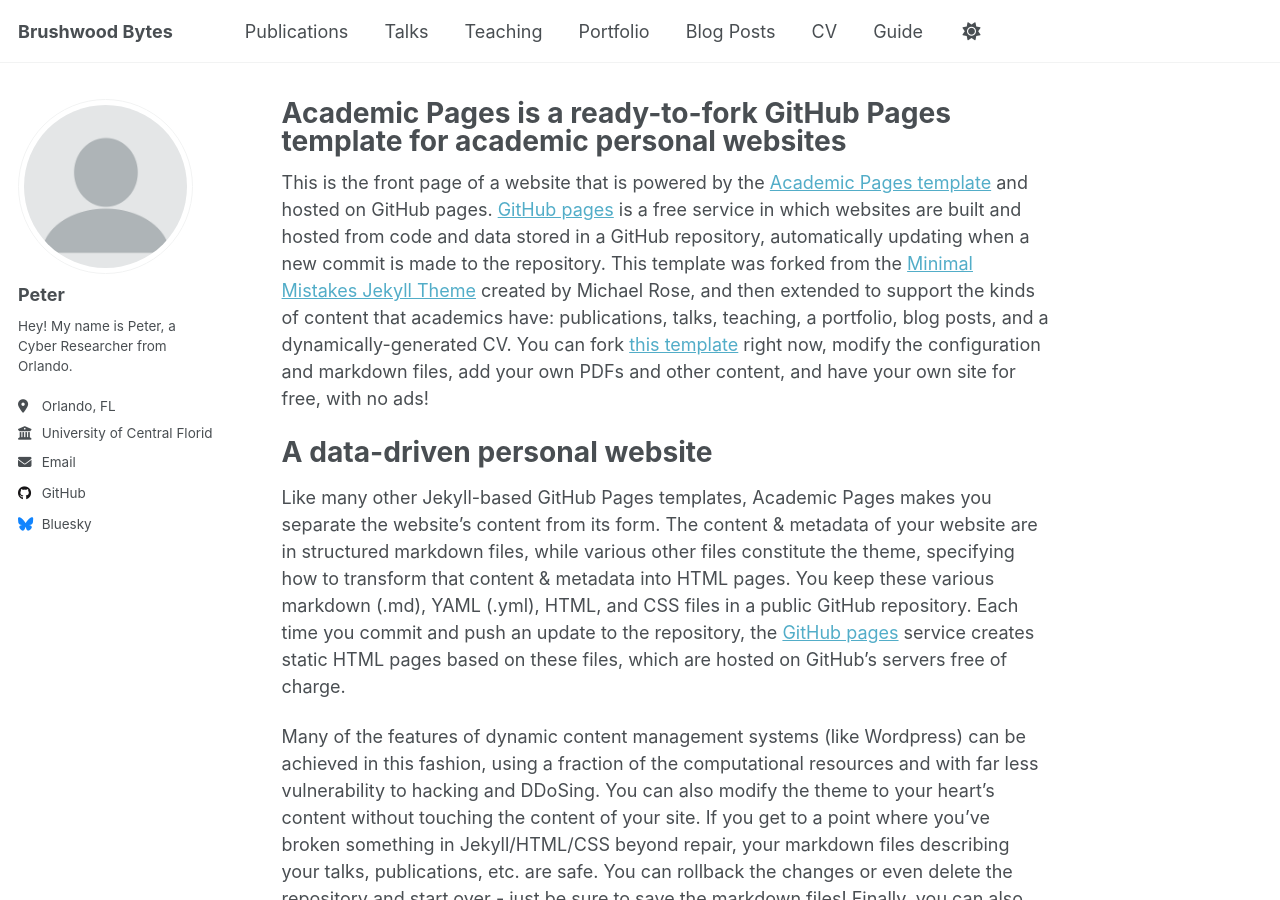
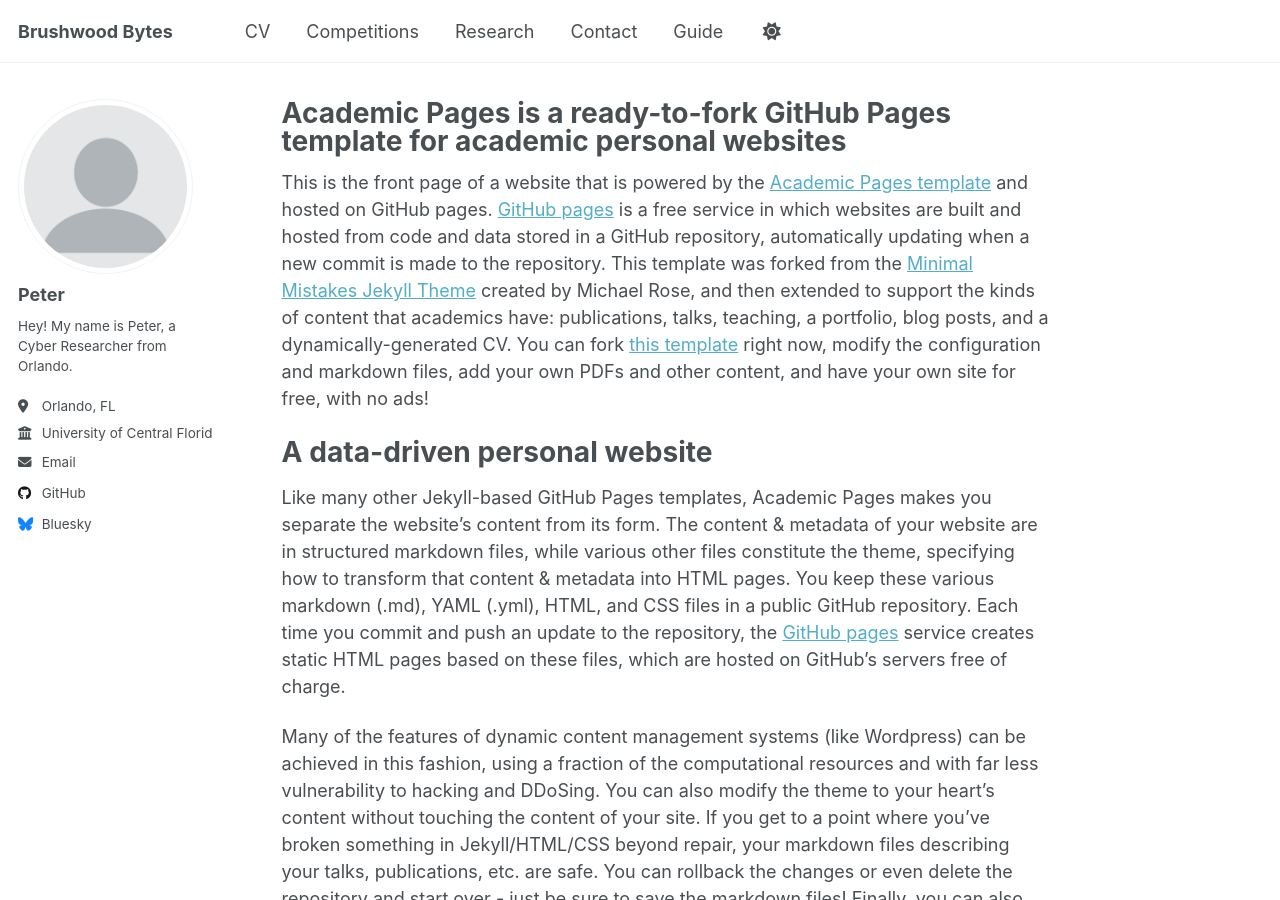
Before and after one commit to brushwooddog/brushwooddog.github.io, a Jekyll site: the page built from _pages/about.md, in a window 1280 px wide and 900 px high. Built offline with Jekyll 4.4.1, drawn with Linux system fonts in a browser that asks for light colours.

Commit message:
Remove Extra Pages

```diff
--- a/_data/navigation.yml
+++ b/_data/navigation.yml
@@ -8,23 +8,17 @@
 #      Markdown formatted page while the second is generated using JSON.
 
 main:
-  - title: "Publications"
-    url: /publications/
+  - title: "CV"
+    url: /cv/
 
-  - title: "Talks"
+  - title: "Competitions"
     url: /talks/
 
-  - title: "Teaching"
+  - title: "Research"
     url: /teaching/
 
-  - title: "Portfolio"
+  - title: "Contact"
     url: /portfolio/
-
-  - title: "Blog Posts"
-    url: /year-archive/
-
-  - title: "CV"
-    url: /cv/
 
   # - title: "CV"
   #   url: /cv-json/
```
